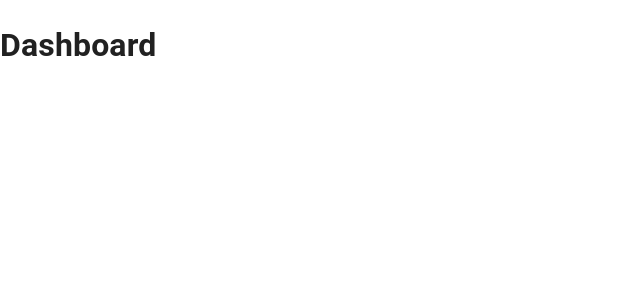
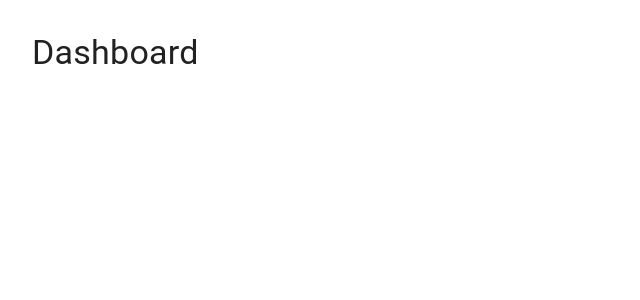
Before and after one commit to ossamumaeda/seller-dashboard, a React (Vite) app: page / in a window 1280 px wide. Shown: the top 300 px of the page, without its empty margins (0-640 px from the left). Built offline with nearby package versions, Linux system fonts and the light colour scheme.

Commit message:
Refactor - change dependencies versions

```diff
--- a/src/app/router/AppRouter.tsx
+++ b/src/app/router/AppRouter.tsx
@@ -1,8 +1,5 @@
-import { BrowserRouter, Routes, Route } from "react-router-dom";
-
-function DashboardPage() {
-  return <h1>Dashboard</h1>;
-}
+import { BrowserRouter, Route, Routes } from "react-router-dom";
+import { DashboardPage } from "@/features/dashboard/pages/DashboardPage";
 
 export function AppRouter() {
   return (
--- /dev/null
+++ b/src/features/dashboard/pages/DashboardPage.tsx
@@ -0,0 +1,11 @@
+import { Box, Typography } from "@mui/material";
+
+export function DashboardPage() {
+  return (
+    <Box p={4}>
+      <Typography variant="h4" component="h1">
+        Dashboard
+      </Typography>
+    </Box>
+  );
+}
```
Also changed, not shown: package.json (+22 -21 lines), 2 other files (tests, documents, lock files or other folders).
